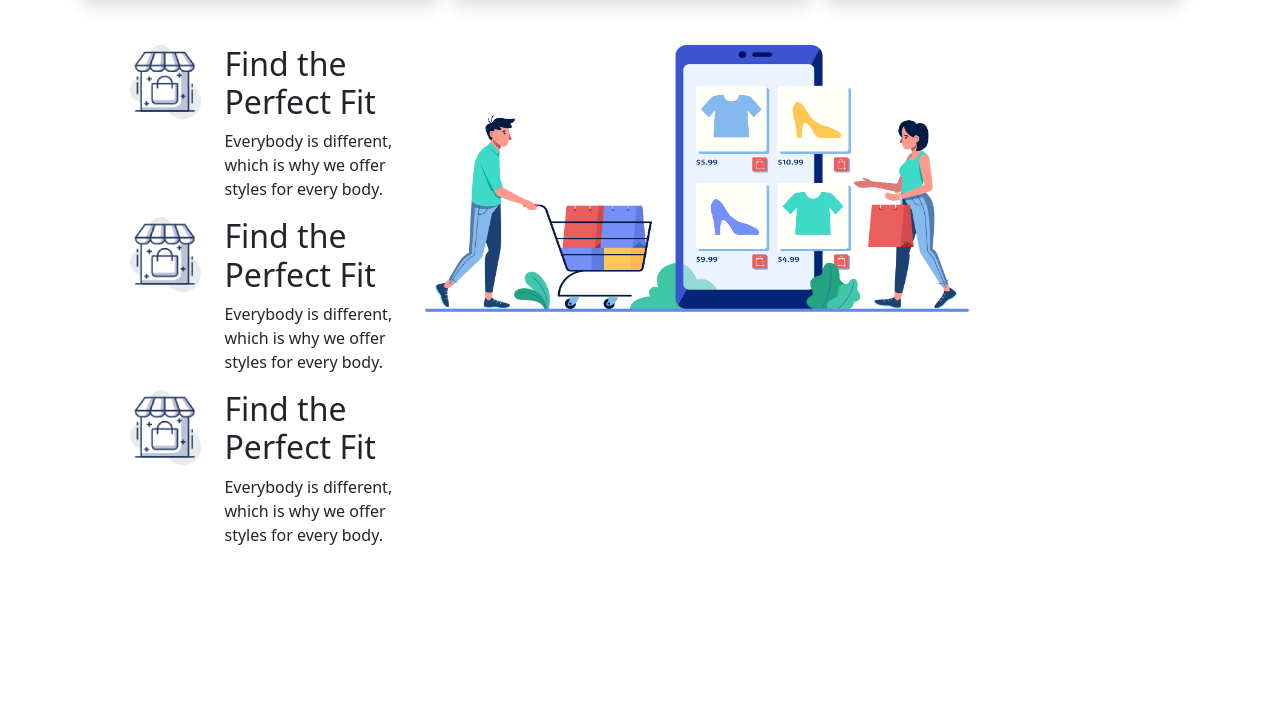
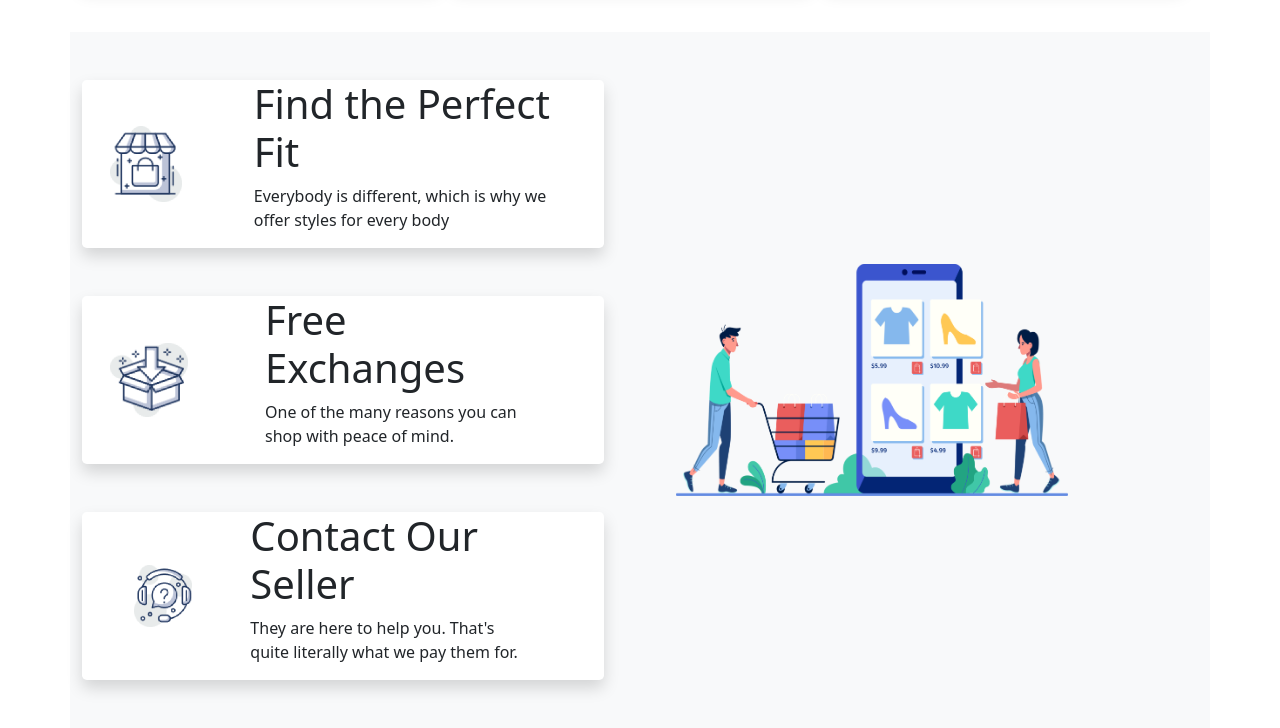
Before and after one commit to mni-dev/panguin-fashion-bootstrap, a plain HTML site: page index.html in a window 1280 px wide. Shown: the part 1560-2288 px from the top of the page. Before the commit the page ends 2139 px from the top, so only its background shows below. Drawn offline with Linux system fonts and the light colour scheme.

Commit message:
grid style corrected

```diff
--- a/index.html
+++ b/index.html
@@ -17,7 +17,7 @@
 <header>
     <section class="container-fluid bg-light mb-5">
         <div class="d-flex flex-row justify-content-between align-items-center">
-            <div class="w-75">
+            <div class="w-75 ms-5">
                 <h1 class="text-uppercase fw-bolder"><span class="text-warning">Be the penguin</span><br> of winter</h1>
                 <p>Lorem ipsum dolor sit amet consectetur adipisicing elit. Officiis qui accusamus aliquid harum quia non, totam distinctio omnis sapiente. Cupiditate?</p>
                 <button class="bg-success px-5 py-3 rounded-3 text-white fw-bold border-0"><i class="fas fa-cart-plus"></i> BUY NOW</button>
@@ -83,33 +83,38 @@
 </div>
     </div>
 </section>
-<section class="container">
-     <div class="d-flex justify-content-center mx-5">
-         <div class="d-flex flex-column mb-3">
-             <div class="d-flex">
-                 <div><img class="w-75" src="images/house.png" alt=""></div>
-                 <div><h2>Find the Perfect Fit</h2>
-                    <p>Everybody is different, which is why we
-                        offer styles for every body.</p></div>
+<!-----------------------------------------
+                 Service Start
+---------------------------------------- -->
+<section class="container bg-light">
+      <div class="row align-items-center justify-content-between">
+
+          <div class="col me-5">
+            <div class="d-flex align-items-center bg-white shadow rounded-3 my-5">
+                <div class="ps-4 ms-1"><img class="w-50" src="images/house.png" alt=""></div>
+                <div class="pe-5"><h1>Find the Perfect Fit</h1>
+                  <p>Everybody is different, which is why we offer styles for every body</p></div>
             </div>
 
-             <div class="d-flex">
-                 <div><img class="w-75" src="images/house.png" alt=""></div>
-                 <div><h2>Find the Perfect Fit</h2>
-                    <p>Everybody is different, which is why we
-                        offer styles for every body.</p></div>
+
+            <div class="d-flex align-items-center bg-white shadow rounded-3 mb-5">
+                <div class="ps-4 ms-1"><img class="w-50" src="images/box.png" alt=""></div>
+                <div class="pe-5"><h1>Free Exchanges</h1>
+                  <p>One of the many reasons you can shop
+                    with peace of mind.</p></div>
             </div>
 
-             <div class="d-flex">
-                 <div><img class="w-75" src="images/house.png" alt=""></div>
-                 <div><h2>Find the Perfect Fit</h2>
-                    <p>Everybody is different, which is why we
-                        offer styles for every body.</p></div>
+
+            <div class="d-flex align-items-center bg-white shadow rounded-3 mb-5 px-4">
+                <div class="ps-4 ms-1"><img class="w-50" src="images/question.png" alt=""></div>
+                <div class="pe-5"><h1>Contact Our Seller</h1>
+                  <p>They are here to help you. That's quite literally what we pay them for.</p></div>
             </div>
-
-         </div>
-         <div><img class="w-75 h-50" src="images/shopping.png" alt=""></div>
-     </div>
+          </div>
+          <div class="col">
+                <img class="w-75" src="images/shopping.png" alt="">
+          </div>
+       </div>
 </section>
 </main>
     <script src="js/bootstrap.bundle.min.js"></script>
```
